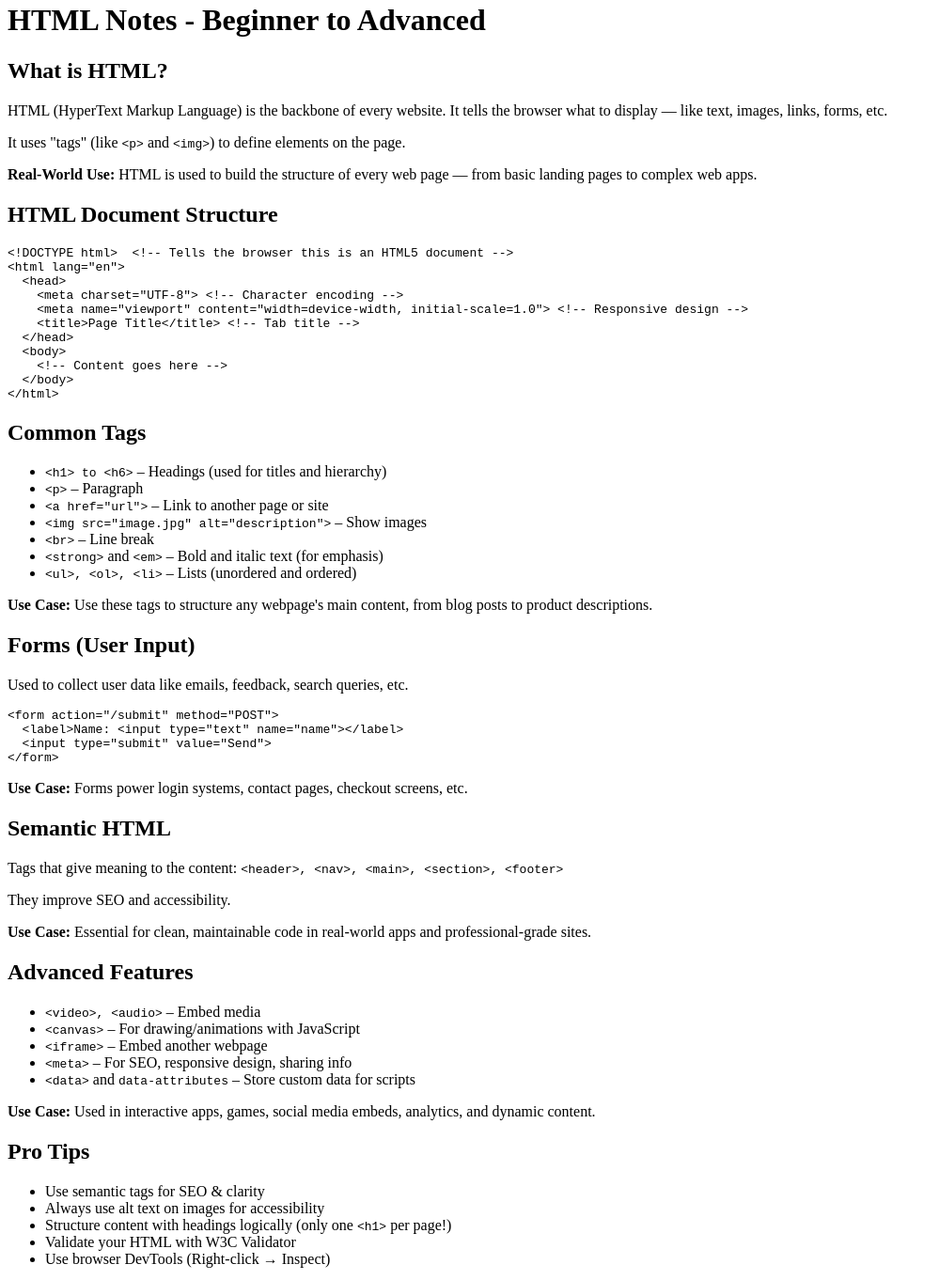
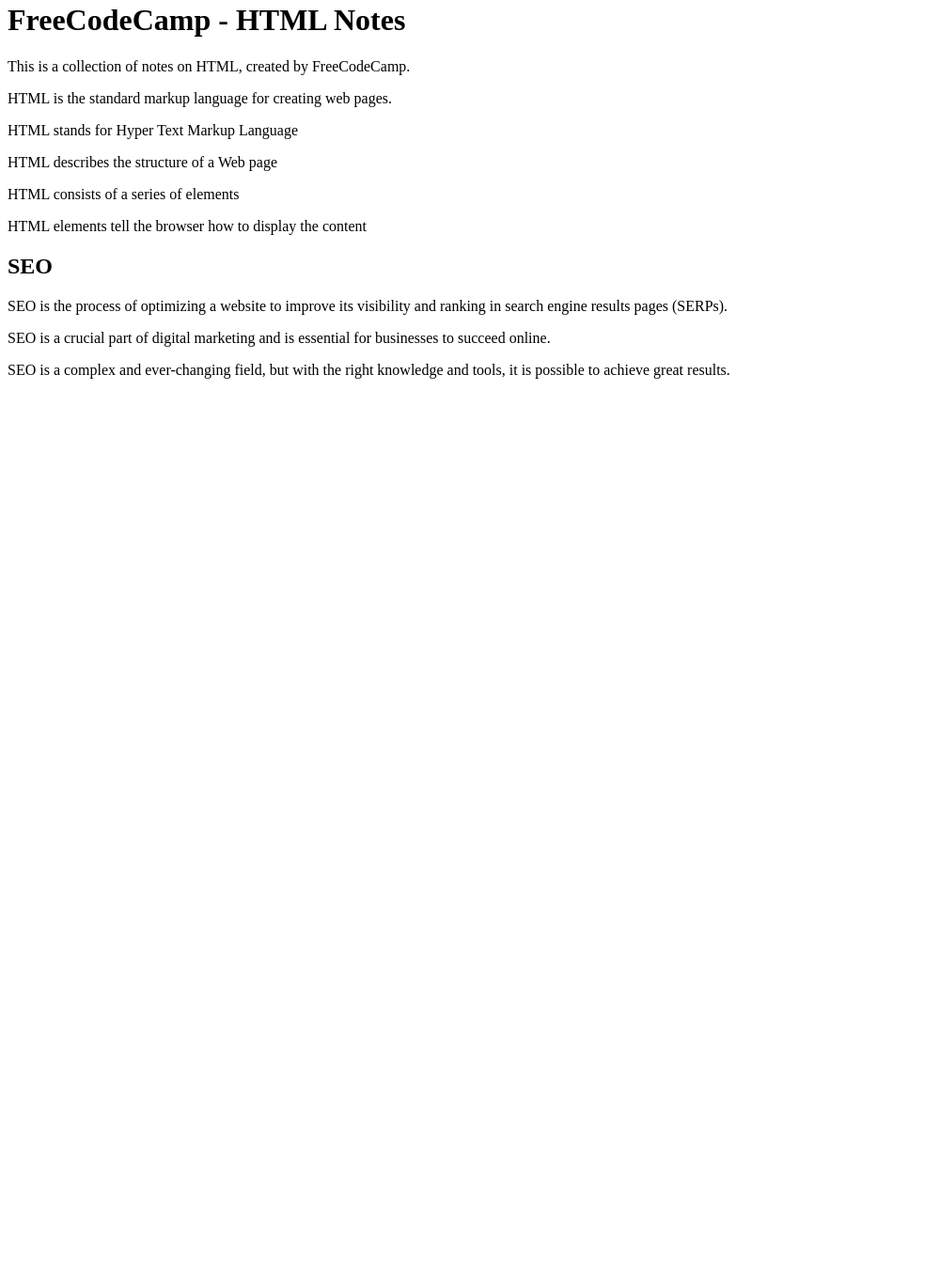
Before and after one commit to DamonBinghamcodes/FreeCodeCamp-Notes, a plain HTML site: page html.html in a window 1280 px wide. Shown: the part 18-1380 px from the top of the page at 94% size, without its empty margins (0-999 px from the left). After the commit the page ends 800 px from the top, so only its background shows below. Drawn offline with Linux system fonts and the light colour scheme.

Commit message:
update html file

```diff
--- a/html.html
+++ b/html.html
@@ -3,96 +3,22 @@
     <head>
         <meta charset="UTF-8">
         <meta name="viewport" content="width=device-width, initial-scale=1.0">
-    <title>HTML</title>
-    <link rel="stylesheet" href="styles.css">
+        <title>FreeCodeCamp - HTML Notes</title>
     </head>
     <body>
-</body>
-    <h1>HTML Notes - Beginner to Advanced</h1>
+        <h1>FreeCodeCamp - HTML Notes</h1>
+        <p>This is a collection of notes on HTML, created by FreeCodeCamp.</p>
+        <p>HTML is the standard markup language for creating web pages.</p>
+        <p>HTML stands for Hyper Text Markup Language</p>
+        <p>HTML describes the structure of a Web page</p>
+        <p>HTML consists of a series of elements</p>
+        <p>HTML elements tell the browser how to display the content</p>
 
-    <!-- What is HTML -->
-    <section id="what-is-html">
-        <h2>What is HTML?</h2>
-        <p>HTML (HyperText Markup Language) is the backbone of every website. It tells the browser what to display — like text, images, links, forms, etc.</p>
-        <p>It uses "tags" (like <code>&lt;p&gt;</code> and <code>&lt;img&gt;</code>) to define elements on the page.</p>
-        <p><strong>Real-World Use:</strong> HTML is used to build the structure of every web page — from basic landing pages to complex web apps.</p>
-    </section>
-
-    <!-- Basic HTML Skeleton -->
-    <section id="basic-html-skeleton">
-        <h2>HTML Document Structure</h2>
-        <pre><code>&lt;!DOCTYPE html&gt;  &lt;!-- Tells the browser this is an HTML5 document --&gt;
-&lt;html lang="en"&gt;
-  &lt;head&gt;
-    &lt;meta charset="UTF-8"&gt; &lt;!-- Character encoding --&gt;
-    &lt;meta name="viewport" content="width=device-width, initial-scale=1.0"&gt; &lt;!-- Responsive design --&gt;
-    &lt;title&gt;Page Title&lt;/title&gt; &lt;!-- Tab title --&gt;
-  &lt;/head&gt;
-  &lt;body&gt;
-    &lt;!-- Content goes here --&gt;
-  &lt;/body&gt;
-&lt;/html&gt;
-</code></pre>
-    </section>
-
-    <!-- Common HTML Tags -->
-    <section id="common-html-tags">
-        <h2>Common Tags</h2>
-        <ul>
-            <li><code>&lt;h1&gt; to &lt;h6&gt;</code> – Headings (used for titles and hierarchy)</li>
-            <li><code>&lt;p&gt;</code> – Paragraph</li>
-            <li><code>&lt;a href="url"&gt;</code> – Link to another page or site</li>
-            <li><code>&lt;img src="image.jpg" alt="description"&gt;</code> – Show images</li>
-            <li><code>&lt;br&gt;</code> – Line break</li>
-            <li><code>&lt;strong&gt;</code> and <code>&lt;em&gt;</code> – Bold and italic text (for emphasis)</li>
-            <li><code>&lt;ul&gt;, &lt;ol&gt;, &lt;li&gt;</code> – Lists (unordered and ordered)</li>
-        </ul>
-        <p><strong>Use Case:</strong> Use these tags to structure any webpage's main content, from blog posts to product descriptions.</p>
-    </section>
-
-    <!-- Forms -->
-    <section id="forms">
-        <h2>Forms (User Input)</h2>
-        <p>Used to collect user data like emails, feedback, search queries, etc.</p>
-        <pre><code>&lt;form action="/submit" method="POST"&gt;
-  &lt;label&gt;Name: &lt;input type="text" name="name"&gt;&lt;/label&gt;
-  &lt;input type="submit" value="Send"&gt;
-&lt;/form&gt;
-</code></pre>
-        <p><strong>Use Case:</strong> Forms power login systems, contact pages, checkout screens, etc.</p>
-    </section>
-
-    <!-- Semantic HTML -->
-    <section id="semantic-html">
-        <h2>Semantic HTML</h2>
-        <p>Tags that give meaning to the content: <code>&lt;header&gt;, &lt;nav&gt;, &lt;main&gt;, &lt;section&gt;, &lt;footer&gt;</code></p>
-        <p>They improve SEO and accessibility.</p>
-        <p><strong>Use Case:</strong> Essential for clean, maintainable code in real-world apps and professional-grade sites.</p>
-    </section>
-
-    <!-- Advanced HTML Features -->
-    <section>
-        <h2>Advanced Features</h2>
-        <ul>
-            <li><code>&lt;video&gt;, &lt;audio&gt;</code> – Embed media</li>
-            <li><code>&lt;canvas&gt;</code> – For drawing/animations with JavaScript</li>
-            <li><code>&lt;iframe&gt;</code> – Embed another webpage</li>
-            <li><code>&lt;meta&gt;</code> – For SEO, responsive design, sharing info</li>
-            <li><code>&lt;data&gt;</code> and <code>data-attributes</code> – Store custom data for scripts</li>
-        </ul>
-        <p><strong>Use Case:</strong> Used in interactive apps, games, social media embeds, analytics, and dynamic content.</p>
-    </section>
-
-    <!-- Developer Tips -->
-    <section>
-        <h2>Pro Tips</h2>
-        <ul>
-            <li>Use semantic tags for SEO & clarity</li>
-            <li>Always use alt text on images for accessibility</li>
-            <li>Structure content with headings logically (only one <code>&lt;h1&gt;</code> per page!)</li>
-            <li>Validate your HTML with W3C Validator</li>
-            <li>Use browser DevTools (Right-click → Inspect)</li>
-        </ul>
+        <section id="SEO">
+            <h2>SEO</h2>
+            <p>SEO is the process of optimizing a website to improve its visibility and ranking in search engine results pages (SERPs).</p>
+            <p>SEO is a crucial part of digital marketing and is essential for businesses to succeed online.</p>
+            <p>SEO is a complex and ever-changing field, but with the right knowledge and tools, it is possible to achieve great results.</p>
         </section>
     </body>
 </html>
```
Lines whose indentation alone changed are shown as unchanged.
